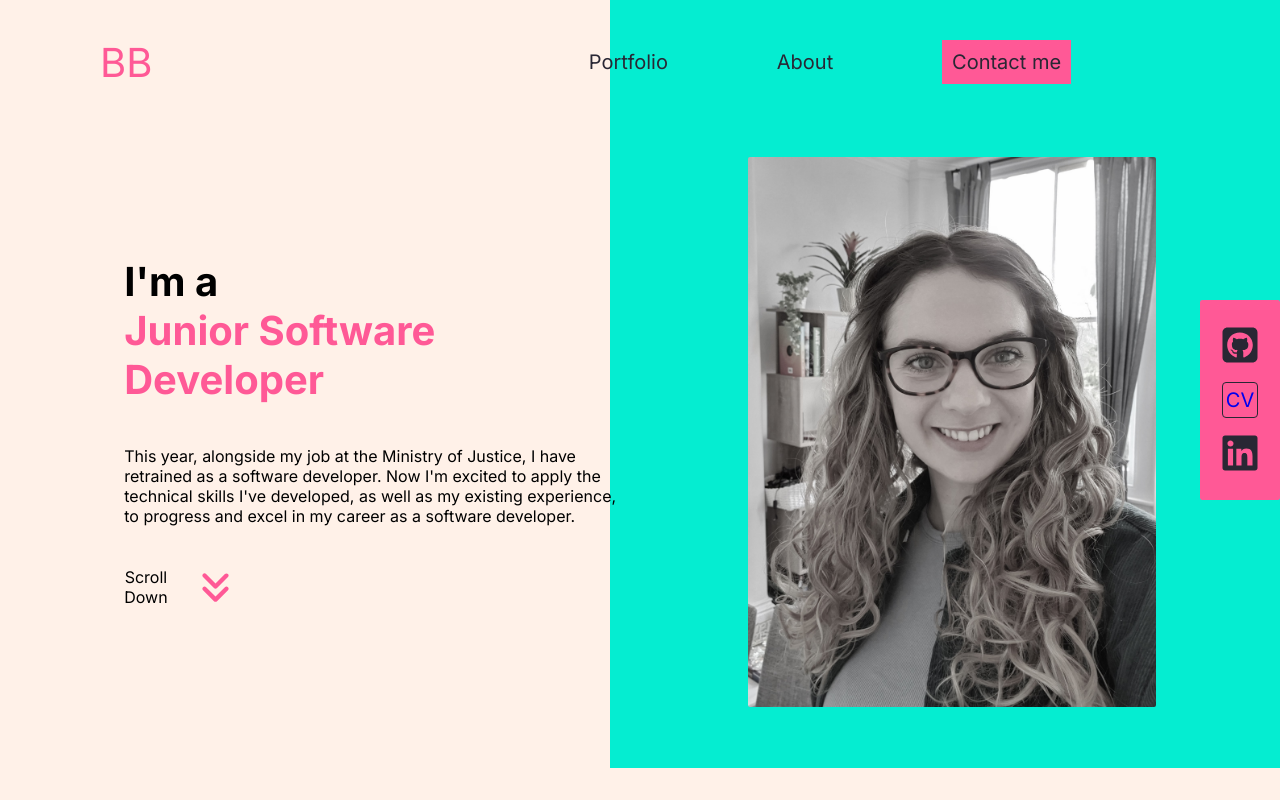
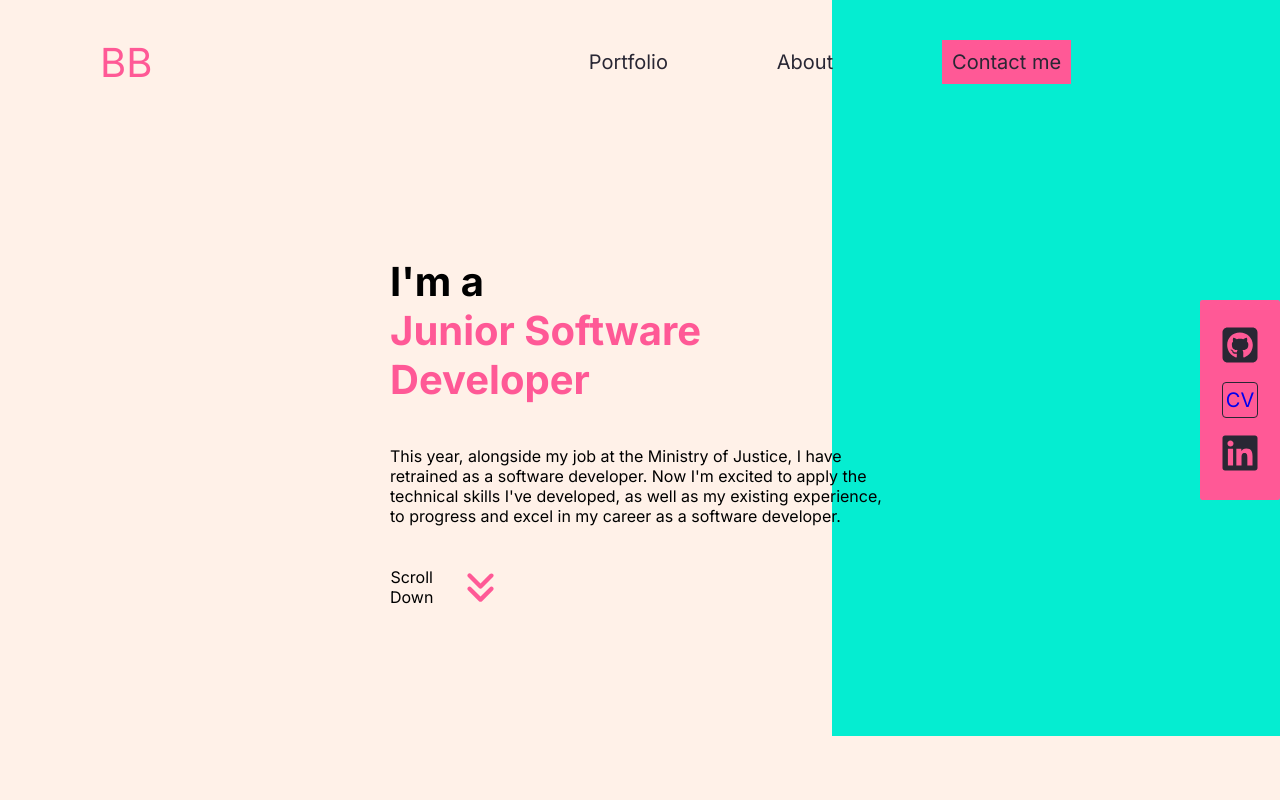
Before and after one commit to blaisebuckland/portfolio-v2, a React (Create React App) app: page / in a window 1280 px wide. Shown: the top 800 px of the page. Built offline with nearby package versions, Linux system fonts and the light colour scheme.

Commit message:
Resize colour box on hero page

```diff
--- a/src/components/HeroPage/HeroPage.module.scss
+++ b/src/components/HeroPage/HeroPage.module.scss
@@ -29,7 +29,6 @@
     display: flex;
     width: 88px;
     align-items: center;
-
 }
 .scrollIcon {
     margin-left: 30px;
@@ -51,6 +50,17 @@
     right: 0;
     z-index: -1;
     background-color: $color-primary;
-    height:96vh;
-    width: 670px;
+    height: 92vh;
+    width: 35vw;
 }
+
+@media screen and (max-width: 1310px) {
+    .profileImg {
+        display: none;
+    }
+
+    .heroContainer {
+        justify-content: center;
+    }
+
+}
```
